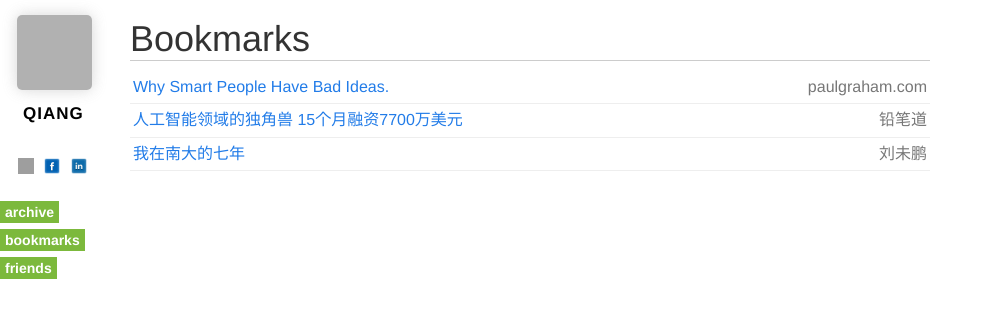
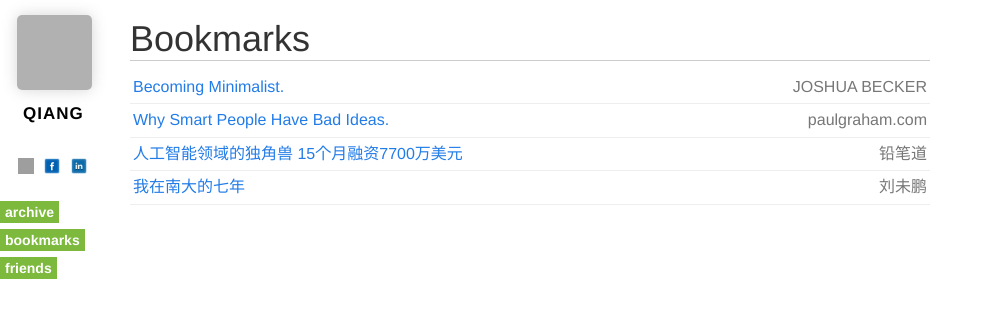
Before and after one commit to qiangrw/qiangrw.github.com, a Jekyll site: the page built from bookmarks.html, in a window 1280 px wide. Shown: the top 318 px of the page, without its empty margins (0-993 px from the left). Built offline with Jekyll 4.4.1, drawn with Linux system fonts in a browser that asks for light colours; nearby versions of some CDN libraries; some web fonts are replaced; Markdown is read by kramdown in place of the engine named in the settings; grey boxes are pictures that could not be loaded.

Commit message:
Update bookmarks.html
Add Hang's recommendation.

```diff
--- a/bookmarks.html
+++ b/bookmarks.html
@@ -7,6 +7,10 @@ permalink: /bookmarks/
 <section class="content">
 <h1>Bookmarks</h1>
 <ul class="listing">
+    <li>
+    <span>JOSHUA BECKER</span>
+    <a target="_blank" href="http://www.becomingminimalist.com/">Becoming Minimalist.</a>
+    </li>
     <li>
     <span>paulgraham.com</span>
     <a target="_blank" href="http://paulgraham.com/bronze.html">Why Smart People Have Bad Ideas.</a>
```
